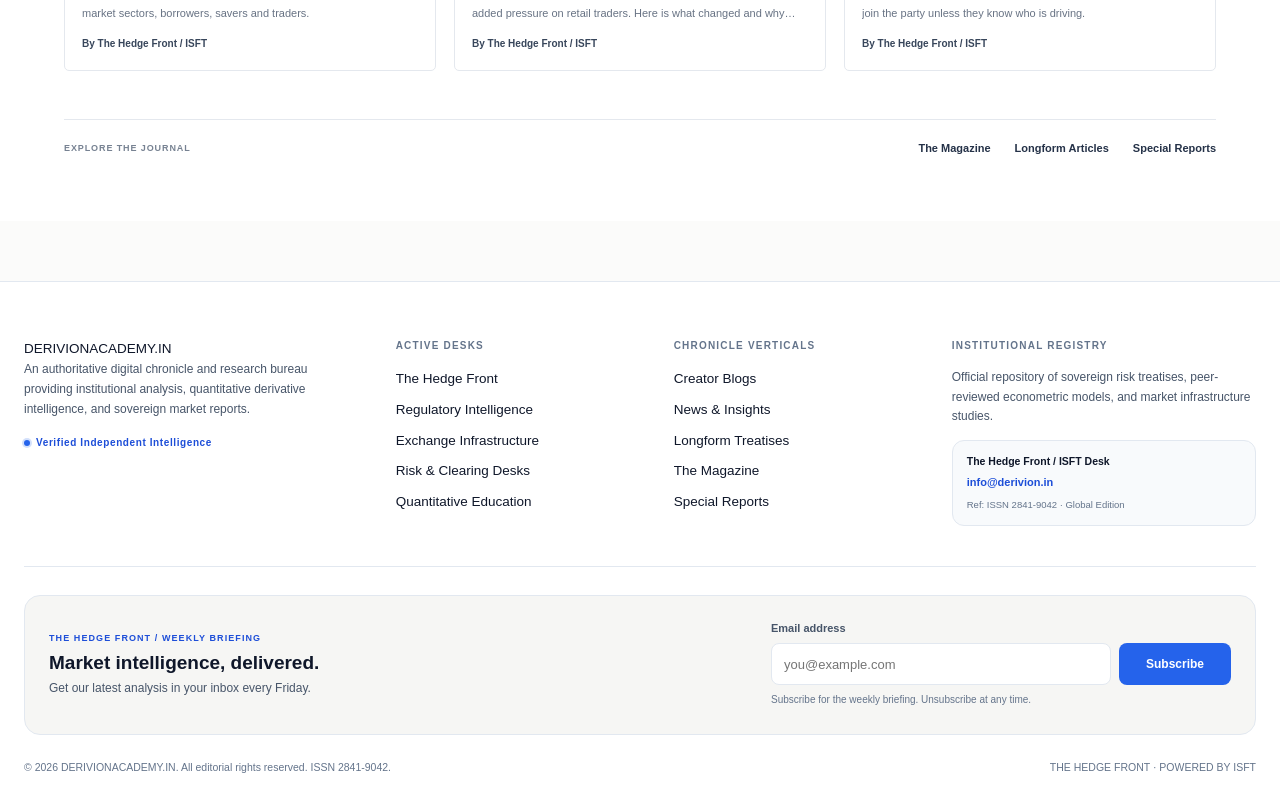
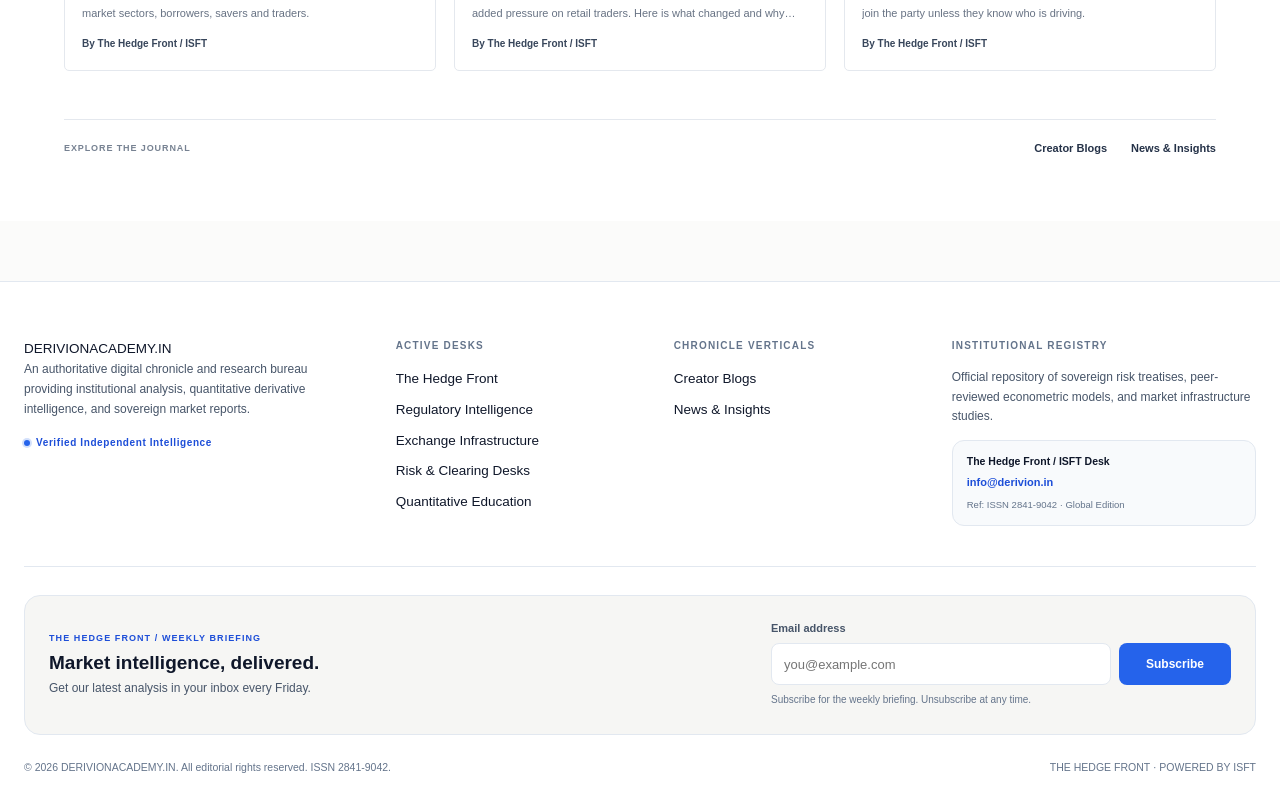
Before and after one commit to jaskaran-div/derivion-blog, a Next.js app: page / in a window 1280 px wide. Shown: the part 1586-2386 px from the top of the page. Built offline with nearby package versions, Linux system fonts and the light colour scheme.

Commit message:
removed 3 from navbar

```diff
--- a/app/page.tsx
+++ b/app/page.tsx
@@ -142,9 +142,8 @@
 
         <nav aria-label="More from Derivion" className="home-more-sections">
           <span className="home-more-label">Explore the journal</span>
-          <Link href="/magazine">The Magazine</Link>
-          <Link href="/articles">Longform Articles</Link>
-          <Link href="/special-reports">Special Reports</Link>
+          <Link href="/blogs">Creator Blogs</Link>
+          <Link href="/news">News &amp; Insights</Link>
         </nav>
       </div>
     </div>
--- a/components/Footer.tsx
+++ b/components/Footer.tsx
@@ -13,9 +13,6 @@
 const quickLinks = [
   { name: 'Creator Blogs', href: '/blogs' },
   { name: 'News & Insights', href: '/news' },
-  { name: 'Longform Treatises', href: '/articles' },
-  { name: 'The Magazine', href: '/magazine' },
-  { name: 'Special Reports', href: '/special-reports' },
 ];
 
 export default function Footer() {
--- a/components/Navbar.tsx
+++ b/components/Navbar.tsx
@@ -7,9 +7,6 @@
 const navItems = [
   { label: 'Creator Blogs', href: '/blogs' },
   { label: 'News & Insights', href: '/news' },
-  { label: 'Longform Articles', href: '/articles' },
-  { label: 'The Magazine', href: '/magazine' },
-  { label: 'Special Reports', href: '/special-reports' },
 ];
 
 export default function Navbar() {
@@ -201,8 +198,8 @@
         }
 
         .da-navbar__link {
-          font-size: 12px;
-          font-weight: 500;
+          font-size: 14px;
+          font-weight: 600;
           color: var(--ink-secondary);
           padding: 6px 12px;
           border-radius: 6px;
--- a/components/NewsletterSignup.tsx
+++ b/components/NewsletterSignup.tsx
@@ -1,6 +1,6 @@
 'use client';
 
-import { FormEvent, useId, useState } from 'react';
+import { FormEvent, useEffect, useId, useState } from 'react';
 
 type SubscribeResponse = {
   message?: string;
@@ -11,6 +11,19 @@
   const [email, setEmail] = useState('');
   const [status, setStatus] = useState<'idle' | 'submitting' | 'success' | 'error'>('idle');
   const [message, setMessage] = useState('');
+
+  useEffect(() => {
+    if (status !== 'success' && status !== 'error') {
+      return undefined;
+    }
+
+    const timer = window.setTimeout(() => {
+      setStatus('idle');
+      setMessage('');
+    }, 4000);
+
+    return () => window.clearTimeout(timer);
+  }, [status]);
 
   async function handleSubmit(event: FormEvent<HTMLFormElement>) {
     event.preventDefault();
```
